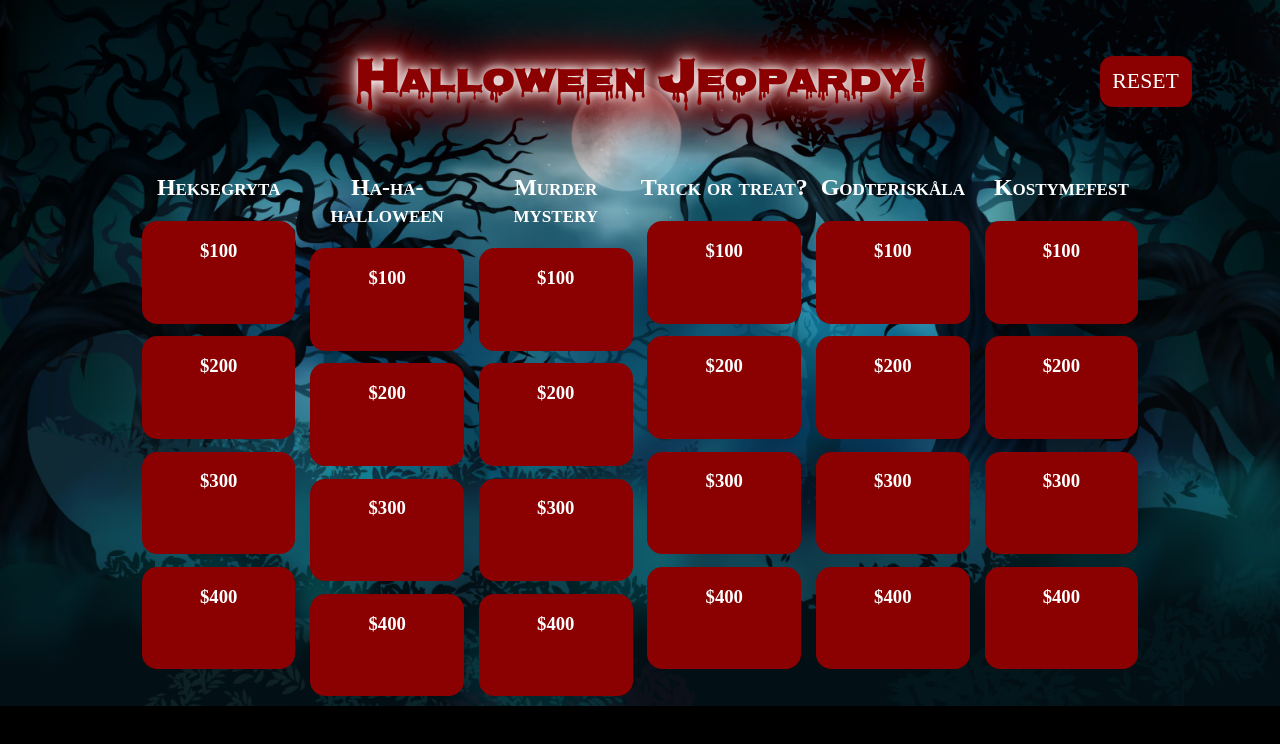
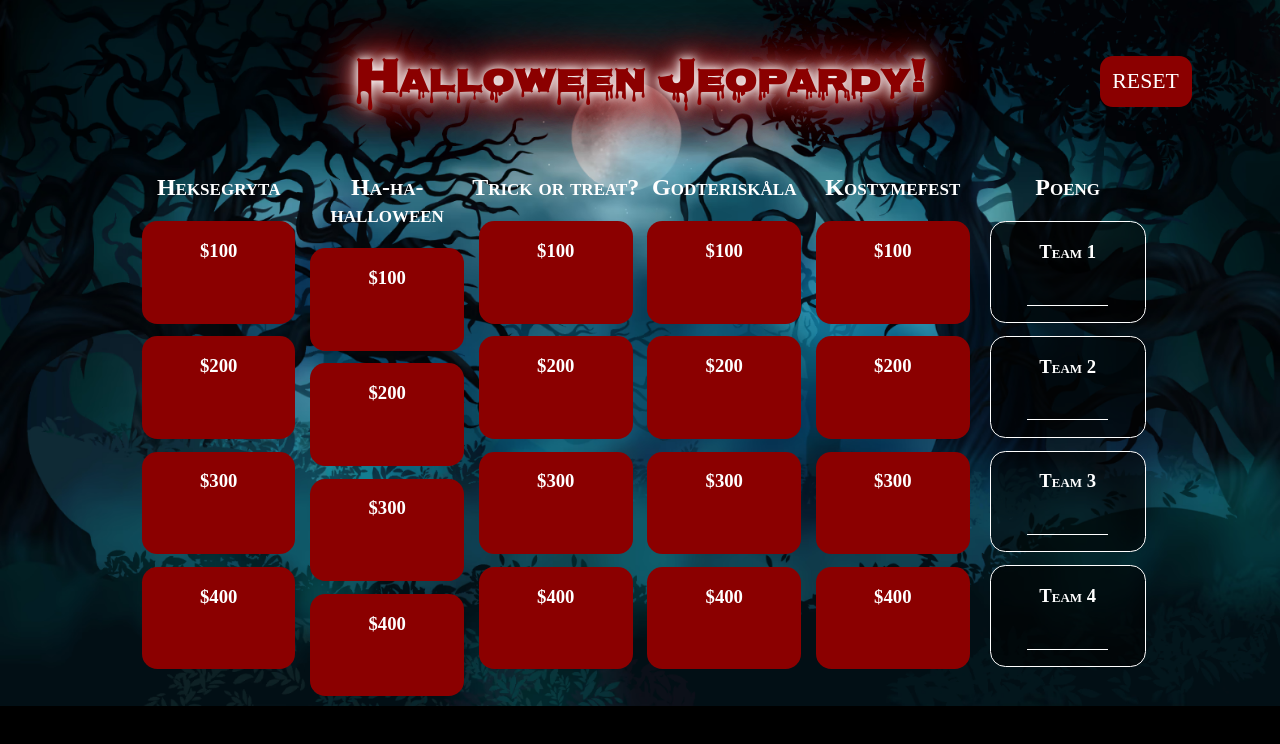
Before and after one commit to vektorprogrammet/halloween-jeopardy, a React (Vite) app: page / in a window 1280 px wide. Shown: the top 744 px of the page. Built offline with nearby package versions, Linux system fonts and the light colour scheme.

Commit message:
feat: :sparkles: removed a category and added a point system display
removed one category to have fewer slots and to make room for points. added 4 input-fields for points for all teams

```diff
--- a/src/App.css
+++ b/src/App.css
@@ -31,3 +31,38 @@
     display: grid;
     grid-template-columns: repeat(6, 1fr);
 }
+
+.points-category {
+    margin-left: 1vw;
+}
+
+.points-container {
+    max-width: fit-content;
+    margin: auto;
+    display: flex;
+    flex-direction: column;
+    gap: 1vw;
+}
+
+.points-slots {
+    background-color: rgba(0, 0, 0, 0.6);
+    border: 0.1vw solid white;
+
+    height: 7.8vw;
+    width: 12vw;
+    position: relative;
+    border-radius: 1.2vw;
+
+    align-items: center;
+}
+
+.points-slots input {
+    width: 50%;
+    background-color: transparent;
+    border: none;
+    border-bottom: 0.1vw solid white;
+
+    color: white;
+    text-align: center;
+    font-size: large;
+}
--- a/src/App.tsx
+++ b/src/App.tsx
@@ -2,6 +2,7 @@ import Category from "./components/category/Category"
 import ResetButton from "./components/resetButton/ResetButton"
 import * as ChallengeLists from "./components/challenge/ChallengeLists"
 import './App.css'
+// import Points from "./components/points/Points"
 
 export default function App() {
   return (
@@ -18,7 +19,7 @@ export default function App() {
         {[
           "Heksegryta",
           "Ha-ha-halloween",
-          "Murder mystery",
+          // "Murder mystery",
           "Trick or treat?",
           "Godteriskåla",
           "Kostymefest"
@@ -27,18 +28,43 @@ export default function App() {
             const challenges_list = [
               ChallengeLists.heksegryta_challenges,
               ChallengeLists.hahahalloween_challenges,
-              ChallengeLists.murdermystery_challenges,
+              // ChallengeLists.murdermystery_challenges,
               ChallengeLists.trick_or_treat_challenges,
               ChallengeLists.godteriskala_challenges,
               ChallengeLists.kostymefest_challenges
             ];
-          return (
-            <>
-              <Category text={title} challenges={challenges_list[i]} />
-            </>
-          )}
+            return (
+              <>
+                <Category text={title} challenges={challenges_list[i]} />
+              </>
+            )
+          }
         )}
+        <div className="points-category">
+          <h2>Poeng</h2>
+          <div className="points-container">
+            {[{
+              id: 1,
+              poeng: 400
+            }, {
+              id: 2,
+              poeng: 300
+            }, {
+              id: 3,
+              poeng: 100
+            }, {
+              id: 4,
+              poeng: 500
+            }].map((team) =>
+              <div className="points-slots">
+                <h3>Team {team.id}</h3>
+                <input type="text" name={`team${team.id}`} id={`team${team.id}`} />
+                {/* <span>{team.poeng}</span> */}
+              </div>)}
+          </div>
+        </div>
       </div>
+
     </>
   )
 }
--- a/src/components/category/Category.css
+++ b/src/components/category/Category.css
@@ -1,8 +1,6 @@
 /* Category component styling */
 /* .category-container {
-    display: flex;
-    flex-direction: column;
-    justify-content: center;
+
 } */
 
 .category-slots {
--- a/src/components/challenge/ChallengeLists.tsx
+++ b/src/components/challenge/ChallengeLists.tsx
@@ -26,16 +26,16 @@ export const hahahalloween_challenges: ReactNode[] = [
     <h3>Puslespill!</h3>
 ];
 
-export const murdermystery_challenges: ReactNode[] = [
-    // Finner på en would you rather. Ene alternativet tommel opp, andre ned. Alternativet som får færrest stemmer, drikker
-    <h3>Would you rather: færrest stemmer drikker</h3>,
-    // Som å stjele godteri fra en baby;) Hver slurk en i laget tar = 5 poeng fra et valgfritt annet lag
-    <h3>Dere kan stjele poeng fra et annet lag. 1 slurk = 5 poeng</h3>,
-    // Alle er deltakere. Alle står i en sirkel, og ser ned i bakken. Teller ned fra 3, og alle ser opp på en annen person. Øyenkontakt = begge ute. 1 eller 2 vinnere: kan dele ut 10 slurker og får poeng
-    <h3>Medusa</h3>,
-    // Hele laget får drikken sin teipet fast til enten en eller begge hender, og må drikke sånn resten av spillet
-    <h3>Edward Ciderhands</h3>
-];
+// export const murdermystery_challenges: ReactNode[] = [
+//     // Finner på en would you rather. Ene alternativet tommel opp, andre ned. Alternativet som får færrest stemmer, drikker
+//     <h3>Would you rather: færrest stemmer drikker</h3>,
+//     // Som å stjele godteri fra en baby;) Hver slurk en i laget tar = 5 poeng fra et valgfritt annet lag
+//     <h3>Dere kan stjele poeng fra et annet lag. 1 slurk = 5 poeng</h3>,
+//     // Alle er deltakere. Alle står i en sirkel, og ser ned i bakken. Teller ned fra 3, og alle ser opp på en annen person. Øyenkontakt = begge ute. 1 eller 2 vinnere: kan dele ut 10 slurker og får poeng
+//     <h3>Medusa</h3>,
+//     // Hele laget får drikken sin teipet fast til enten en eller begge hender, og må drikke sånn resten av spillet
+//     <h3>Edward Ciderhands</h3>
+// ];
 
 export const trick_or_treat_challenges: ReactNode[] = [
     // Leser en sant eller usant-påstand for hver av lagmedlemmene. Dersom de svarer riktig, får de dele ut 3 slurker, ved feil må laget ta 3 slurker. Alle feil = chug på hele laget
```
